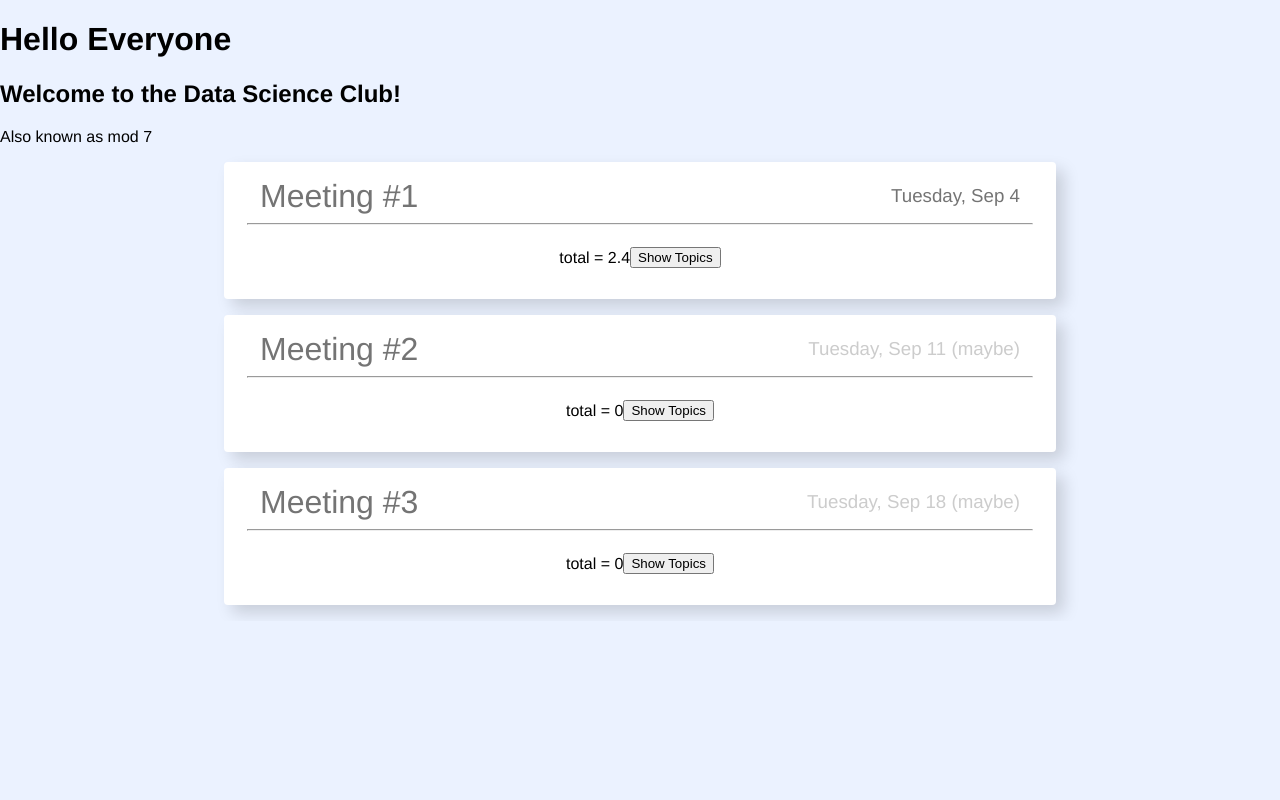
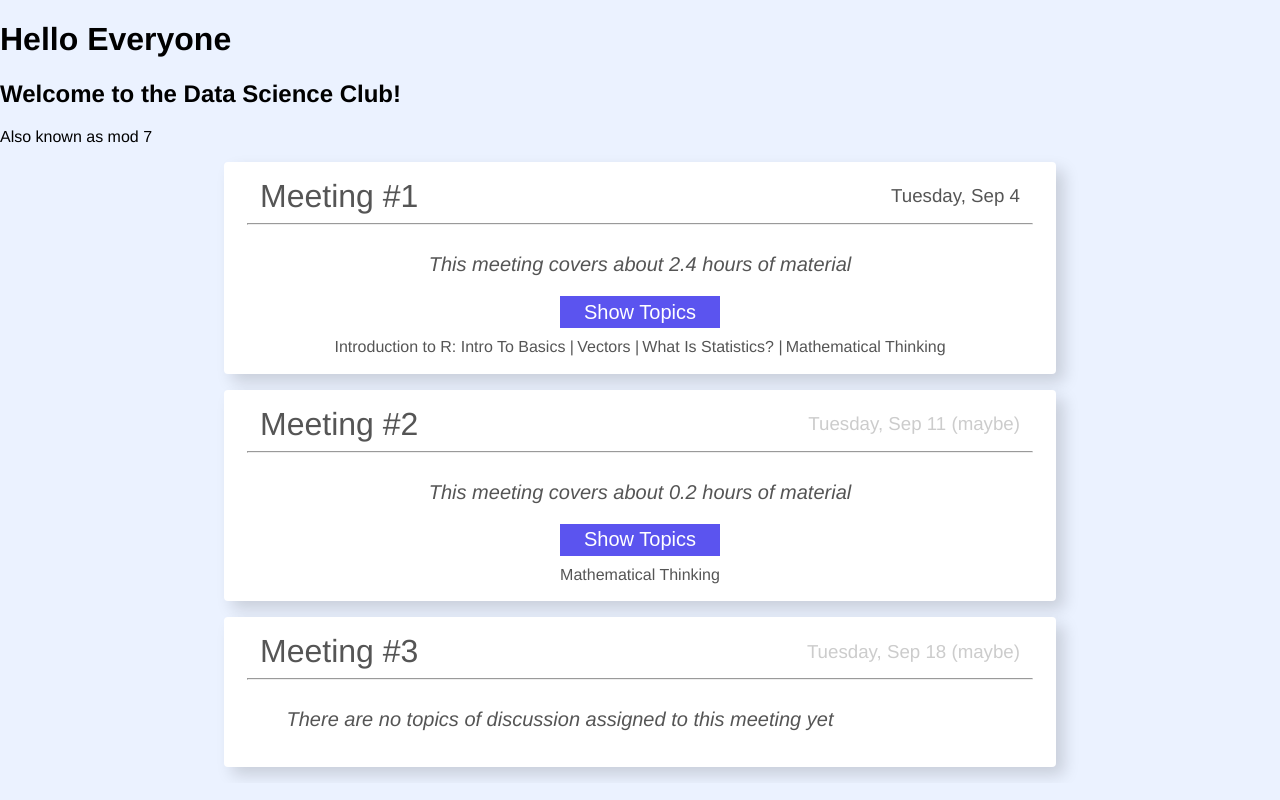
Before and after one commit to MostlyFocusedMike/data-club, a website built with webpack: page index.html in a window 1280 px wide. Built offline with nearby package versions, Linux system fonts and the light colour scheme; some packages are replaced by stand-ins of ours.

Commit message:
add topic previews

```diff
--- a/src/js/components/topics/controller.js
+++ b/src/js/components/topics/controller.js
@@ -12,12 +12,11 @@ const topicsCtrl = function() {
         return parseInt(total) + parseInt(obj.duration);
     }
     this.totalHours = function(meetingId) {
-        return  this.topics(meetingId).reduce(this.getSum, 0) / 60;
+        return (this.topics(meetingId).reduce(this.getSum, 0) / 60).toFixed(1);
     }
     this.hideTopics = function() {
         this.topicsVisible = !this.topicsVisible;
-        this.btnText = this.topicsVisible ? SHOW : HIDE;
-        console.log(this.topicsVisible)
+        this.btnText = this.topicsVisible ? HIDE : SHOW;
     }
 }
 
--- a/src/js/components/topics/template.html
+++ b/src/js/components/topics/template.html
@@ -1,6 +1,16 @@
 <div class="topics">
-    <p>total = {{$ctrl.totalHours($ctrl.meetingId)}}</p>
-    <button ng-click="$ctrl.hideTopics()">{{$ctrl.btnText}}</button>
+    <div class="topic-info" ng-if="$ctrl.topics($ctrl.meetingId).length > 0">
+        <p>This meeting covers about {{$ctrl.totalHours($ctrl.meetingId)}} hours of material</p>
+        <button ng-click="$ctrl.hideTopics()">{{$ctrl.btnText}}</button>
+    </div>
+    <div class="topic-info" ng-if="$ctrl.topics($ctrl.meetingId).length === 0">
+        <p>There are no topics of discussion assigned to this meeting yet</p>
+    </div>
+    <ul class="topic-summary" ng-if="!$ctrl.topicsVisible" >
+        <li ng-repeat="topic in $ctrl.topics($ctrl.meetingId)">
+            <span>{{topic.display_name}}</span>
+        </li>
+    </ul>
     <div class="topic" ng-if="$ctrl.topicsVisible" ng-repeat="topic in $ctrl.topics($ctrl.meetingId)">
         <div class="topic-bar flex">
             <img ng-src="{{topic.type.link}}" alt="{{topic.type.name}}-icon">
--- a/src/js/constants/topics.js
+++ b/src/js/constants/topics.js
@@ -41,6 +41,16 @@ const topics = [
         duration: 11,
         type: CONSTANTS.VIDEO,
     },
+    {
+        id: 4,
+        meeting_id: 2,
+        display_name: 'Mathematical Thinking',
+        source: CONSTANTS.CC_STATISTICS,
+        link: 'https://www.youtube.com/watch?v=tN9Xl1AcSv8&list=PL8dPuuaLjXtNM_Y-bUAhblSAdWRnmBUcr&index=3',
+        description: 'How to think about statistics using math',
+        duration: 11,
+        type: CONSTANTS.VIDEO,
+    },
 ]
 
 export default topics;
--- a/styles/main.scss
+++ b/styles/main.scss
@@ -1,4 +1,4 @@
-$default-gray: #747474;
+$default-gray: #555;
 $light-gray: #CCC;
 $default-purple: #5B54EF;
 $light-purple: rgb(187, 183, 255);
@@ -89,6 +89,41 @@ body {
     padding: 0;
     @extend .flex;
     justify-content: center;
+    .topic-info {
+        width: 80%;
+        p {
+            text-align: center;
+            color: $default-gray;
+            font-style: italic;
+            font-size: 1.25rem;
+        }
+        button {
+            @extend .default-button;
+            width: 10rem;
+        }
+    }
+    .topic-summary {
+        list-style: none;
+        padding: 0;
+        color: $default-gray;
+        @extend .flex;
+        justify-content: center;
+        li {
+            display: inline;
+            &::after {
+                content: "  |  ";
+            }
+            margin: .1rem;
+            span {
+                white-space: pre
+            }
+        }
+        li:last-child {
+            &::after {
+                content: "  ";
+            }
+        }
+    }
     .topic {
         width: 340px;
         margin: 1rem;
```
Also changed, not shown: styles/styles.css.
